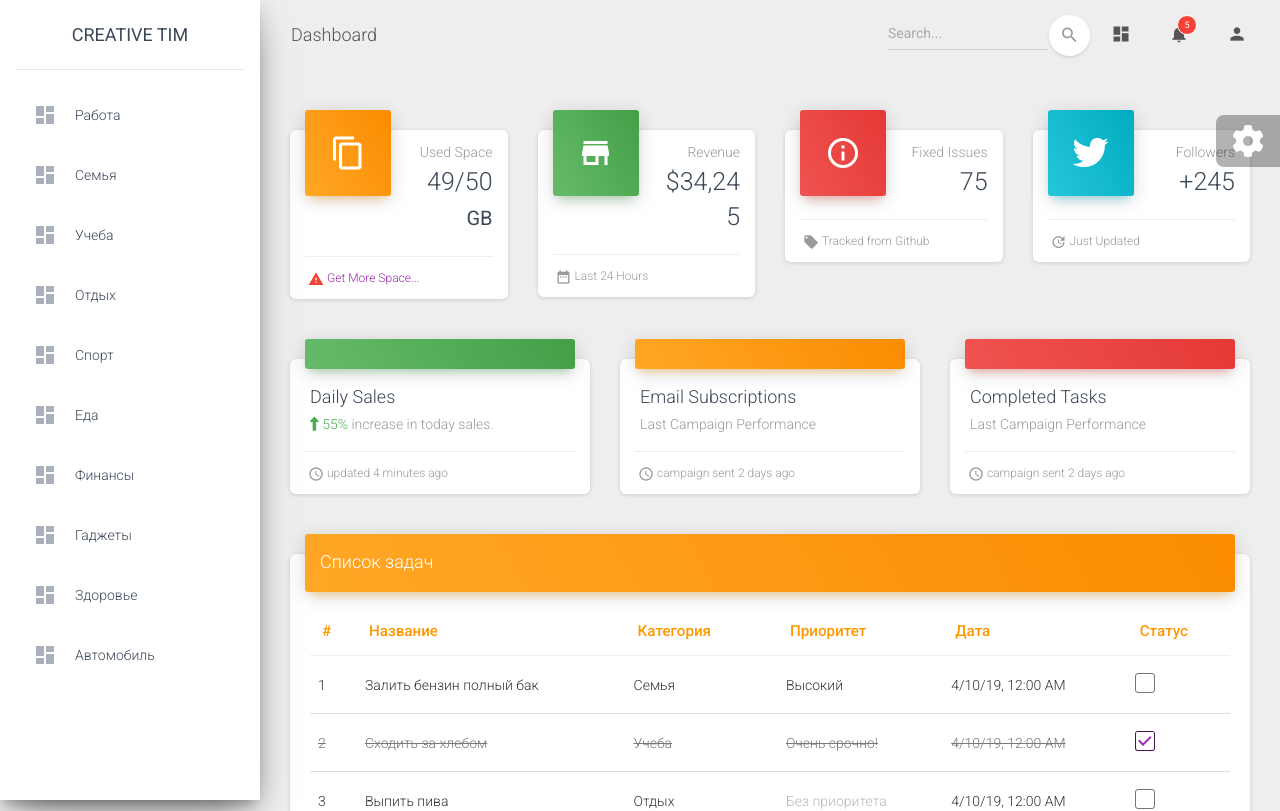
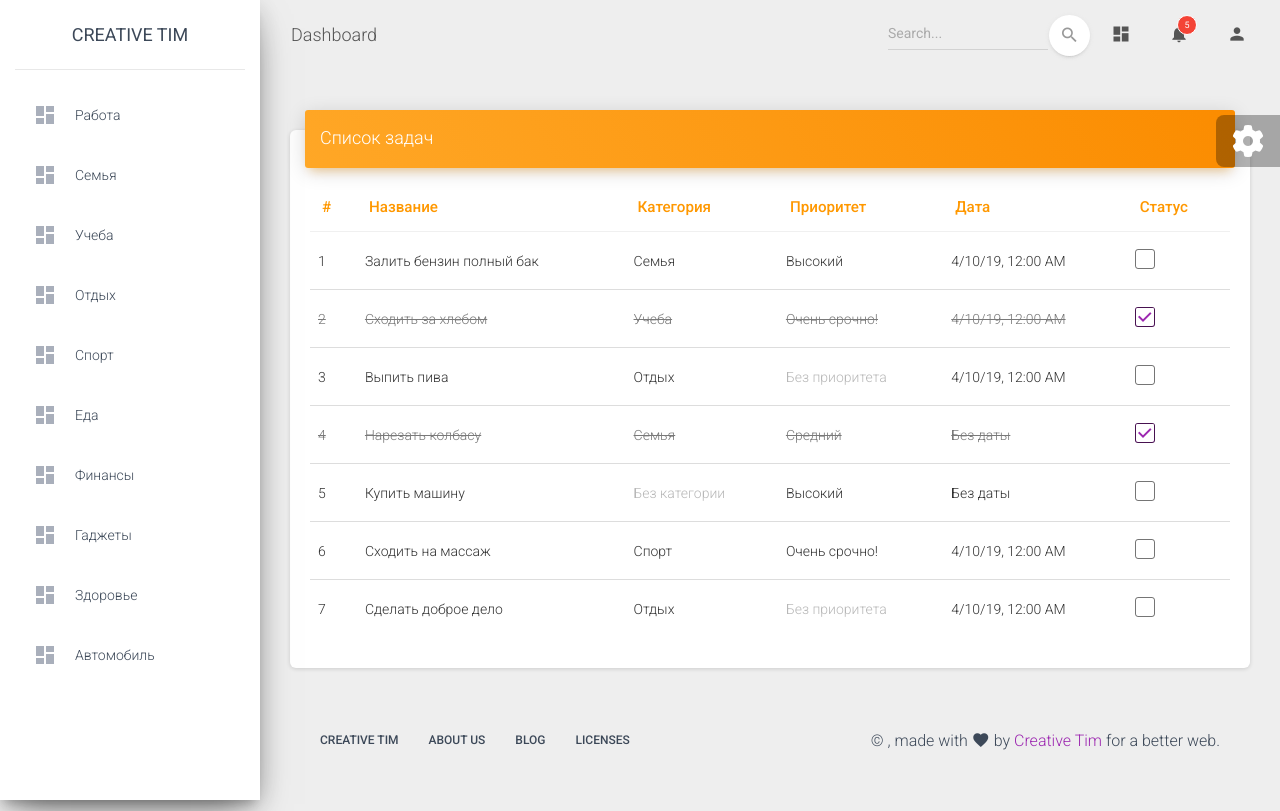
Before and after one commit to lambdahhh/todo-angular, an Angular app: page / in a window 1280 px wide. Shown: the top 811 px of the page. Built offline with nearby package versions, Linux system fonts and the light colour scheme.

Commit message:
wide task panel

```diff
--- a/src/app/app.component.html
+++ b/src/app/app.component.html
@@ -71,130 +71,130 @@
     <!-- End Navbar -->
     <div class="content">
       <div class="container-fluid">
-        <div class="row">
-          <div class="col-lg-3 col-md-6 col-sm-6">
-            <div class="card card-stats">
-              <div class="card-header card-header-warning card-header-icon">
-                <div class="card-icon">
-                  <i class="material-icons">content_copy</i>
-                </div>
-                <p class="card-category">Used Space</p>
-                <h3 class="card-title">49/50
-                  <small>GB</small>
-                </h3>
-              </div>
-              <div class="card-footer">
-                <div class="stats">
-                  <i class="material-icons text-danger">warning</i>
-                  <a href="javascript:;">Get More Space...</a>
-                </div>
-              </div>
-            </div>
-          </div>
-          <div class="col-lg-3 col-md-6 col-sm-6">
-            <div class="card card-stats">
-              <div class="card-header card-header-success card-header-icon">
-                <div class="card-icon">
-                  <i class="material-icons">store</i>
-                </div>
-                <p class="card-category">Revenue</p>
-                <h3 class="card-title">$34,245</h3>
-              </div>
-              <div class="card-footer">
-                <div class="stats">
-                  <i class="material-icons">date_range</i> Last 24 Hours
-                </div>
-              </div>
-            </div>
-          </div>
-          <div class="col-lg-3 col-md-6 col-sm-6">
-            <div class="card card-stats">
-              <div class="card-header card-header-danger card-header-icon">
-                <div class="card-icon">
-                  <i class="material-icons">info_outline</i>
-                </div>
-                <p class="card-category">Fixed Issues</p>
-                <h3 class="card-title">75</h3>
-              </div>
-              <div class="card-footer">
-                <div class="stats">
-                  <i class="material-icons">local_offer</i> Tracked from Github
-                </div>
-              </div>
-            </div>
-          </div>
-          <div class="col-lg-3 col-md-6 col-sm-6">
-            <div class="card card-stats">
-              <div class="card-header card-header-info card-header-icon">
-                <div class="card-icon">
-                  <i class="fa fa-twitter"></i>
-                </div>
-                <p class="card-category">Followers</p>
-                <h3 class="card-title">+245</h3>
-              </div>
-              <div class="card-footer">
-                <div class="stats">
-                  <i class="material-icons">update</i> Just Updated
-                </div>
-              </div>
-            </div>
-          </div>
-        </div>
-        <div class="row">
-          <div class="col-md-4">
-            <div class="card card-chart">
-              <div class="card-header card-header-success">
-                <div class="ct-chart" id="dailySalesChart"></div>
-              </div>
-              <div class="card-body">
-                <h4 class="card-title">Daily Sales</h4>
-                <p class="card-category">
-                  <span class="text-success"><i class="fa fa-long-arrow-up"></i> 55% </span> increase in today sales.</p>
-              </div>
-              <div class="card-footer">
-                <div class="stats">
-                  <i class="material-icons">access_time</i> updated 4 minutes ago
-                </div>
-              </div>
-            </div>
-          </div>
-          <div class="col-md-4">
-            <div class="card card-chart">
-              <div class="card-header card-header-warning">
-                <div class="ct-chart" id="websiteViewsChart"></div>
-              </div>
-              <div class="card-body">
-                <h4 class="card-title">Email Subscriptions</h4>
-                <p class="card-category">Last Campaign Performance</p>
-              </div>
-              <div class="card-footer">
-                <div class="stats">
-                  <i class="material-icons">access_time</i> campaign sent 2 days ago
-                </div>
-              </div>
-            </div>
-          </div>
-          <div class="col-md-4">
-            <div class="card card-chart">
-              <div class="card-header card-header-danger">
-                <div class="ct-chart" id="completedTasksChart"></div>
-              </div>
-              <div class="card-body">
-                <h4 class="card-title">Completed Tasks</h4>
-                <p class="card-category">Last Campaign Performance</p>
-              </div>
-              <div class="card-footer">
-                <div class="stats">
-                  <i class="material-icons">access_time</i> campaign sent 2 days ago
-                </div>
-              </div>
-            </div>
-          </div>
-        </div>
+        <div>
+<!--          <div class="col-lg-3 col-md-6 col-sm-6">-->
+<!--            <div class="card card-stats">-->
+<!--              <div class="card-header card-header-warning card-header-icon">-->
+<!--                <div class="card-icon">-->
+<!--                  <i class="material-icons">content_copy</i>-->
+<!--                </div>-->
+<!--                <p class="card-category">Used Space</p>-->
+<!--                <h3 class="card-title">49/50-->
+<!--                  <small>GB</small>-->
+<!--                </h3>-->
+<!--              </div>-->
+<!--              <div class="card-footer">-->
+<!--                <div class="stats">-->
+<!--                  <i class="material-icons text-danger">warning</i>-->
+<!--                  <a href="javascript:;">Get More Space...</a>-->
+<!--                </div>-->
+<!--              </div>-->
+<!--            </div>-->
+<!--          </div>-->
+<!--          <div class="col-lg-3 col-md-6 col-sm-6">-->
+<!--            <div class="card card-stats">-->
+<!--              <div class="card-header card-header-success card-header-icon">-->
+<!--                <div class="card-icon">-->
+<!--                  <i class="material-icons">store</i>-->
+<!--                </div>-->
+<!--                <p class="card-category">Revenue</p>-->
+<!--                <h3 class="card-title">$34,245</h3>-->
+<!--              </div>-->
+<!--              <div class="card-footer">-->
+<!--                <div class="stats">-->
+<!--                  <i class="material-icons">date_range</i> Last 24 Hours-->
+<!--                </div>-->
+<!--              </div>-->
+<!--            </div>-->
+<!--          </div>-->
+<!--          <div class="col-lg-3 col-md-6 col-sm-6">-->
+<!--            <div class="card card-stats">-->
+<!--              <div class="card-header card-header-danger card-header-icon">-->
+<!--                <div class="card-icon">-->
+<!--                  <i class="material-icons">info_outline</i>-->
+<!--                </div>-->
+<!--                <p class="card-category">Fixed Issues</p>-->
+<!--                <h3 class="card-title">75</h3>-->
+<!--              </div>-->
+<!--              <div class="card-footer">-->
+<!--                <div class="stats">-->
+<!--                  <i class="material-icons">local_offer</i> Tracked from Github-->
+<!--                </div>-->
+<!--              </div>-->
+<!--            </div>-->
+<!--          </div>-->
+<!--          <div class="col-lg-3 col-md-6 col-sm-6">-->
+<!--            <div class="card card-stats">-->
+<!--              <div class="card-header card-header-info card-header-icon">-->
+<!--                <div class="card-icon">-->
+<!--                  <i class="fa fa-twitter"></i>-->
+<!--                </div>-->
+<!--                <p class="card-category">Followers</p>-->
+<!--                <h3 class="card-title">+245</h3>-->
+<!--              </div>-->
+<!--              <div class="card-footer">-->
+<!--                <div class="stats">-->
+<!--                  <i class="material-icons">update</i> Just Updated-->
+<!--                </div>-->
+<!--              </div>-->
+<!--            </div>-->
+<!--          </div>-->
+<!--        </div>-->
+<!--        <div class="row">-->
+<!--          <div class="col-md-4">-->
+<!--            <div class="card card-chart">-->
+<!--              <div class="card-header card-header-success">-->
+<!--                <div class="ct-chart" id="dailySalesChart"></div>-->
+<!--              </div>-->
+<!--              <div class="card-body">-->
+<!--                <h4 class="card-title">Daily Sales</h4>-->
+<!--                <p class="card-category">-->
+<!--                  <span class="text-success"><i class="fa fa-long-arrow-up"></i> 55% </span> increase in today sales.</p>-->
+<!--              </div>-->
+<!--              <div class="card-footer">-->
+<!--                <div class="stats">-->
+<!--                  <i class="material-icons">access_time</i> updated 4 minutes ago-->
+<!--                </div>-->
+<!--              </div>-->
+<!--            </div>-->
+<!--          </div>-->
+<!--          <div class="col-md-4">-->
+<!--            <div class="card card-chart">-->
+<!--              <div class="card-header card-header-warning">-->
+<!--                <div class="ct-chart" id="websiteViewsChart"></div>-->
+<!--              </div>-->
+<!--              <div class="card-body">-->
+<!--                <h4 class="card-title">Email Subscriptions</h4>-->
+<!--                <p class="card-category">Last Campaign Performance</p>-->
+<!--              </div>-->
+<!--              <div class="card-footer">-->
+<!--                <div class="stats">-->
+<!--                  <i class="material-icons">access_time</i> campaign sent 2 days ago-->
+<!--                </div>-->
+<!--              </div>-->
+<!--            </div>-->
+<!--          </div>-->
+<!--          <div class="col-md-4">-->
+<!--            <div class="card card-chart">-->
+<!--              <div class="card-header card-header-danger">-->
+<!--                <div class="ct-chart" id="completedTasksChart"></div>-->
+<!--              </div>-->
+<!--              <div class="card-body">-->
+<!--                <h4 class="card-title">Completed Tasks</h4>-->
+<!--                <p class="card-category">Last Campaign Performance</p>-->
+<!--              </div>-->
+<!--              <div class="card-footer">-->
+<!--                <div class="stats">-->
+<!--                  <i class="material-icons">access_time</i> campaign sent 2 days ago-->
+<!--                </div>-->
+<!--              </div>-->
+<!--            </div>-->
+<!--          </div>-->
+<!--        </div>-->
 
           <app-tasks></app-tasks>
 
-      </div>
+<!--      </div>-->
     </div>
     <footer class="footer">
       <div class="container-fluid">
--- a/src/app/views/tasks/tasks.component.html
+++ b/src/app/views/tasks/tasks.component.html
@@ -1,5 +1,4 @@
-<div class="row">
-    <div class="col-12">
+    <div>
         <div class="card">
             <div class="card-header card-header-warning">
                 <h4 class="card-title">Список задач</h4>
@@ -41,4 +40,3 @@
             </div>
         </div>
     </div>
-</div>
--- a/src/styles.scss
+++ b/src/styles.scss
@@ -1,3 +1,4 @@
 /* You can add global styles to this file, and also import other style files */
 
 @import 'assets/css/material-dashboard.css';
+@import '~@angular/material/prebuilt-themes/deeppurple-amber.css';
```
Also changed, not shown: src/app/app.module.ts (+9 -1 lines), src/assets/css/material-dashboard.css.
